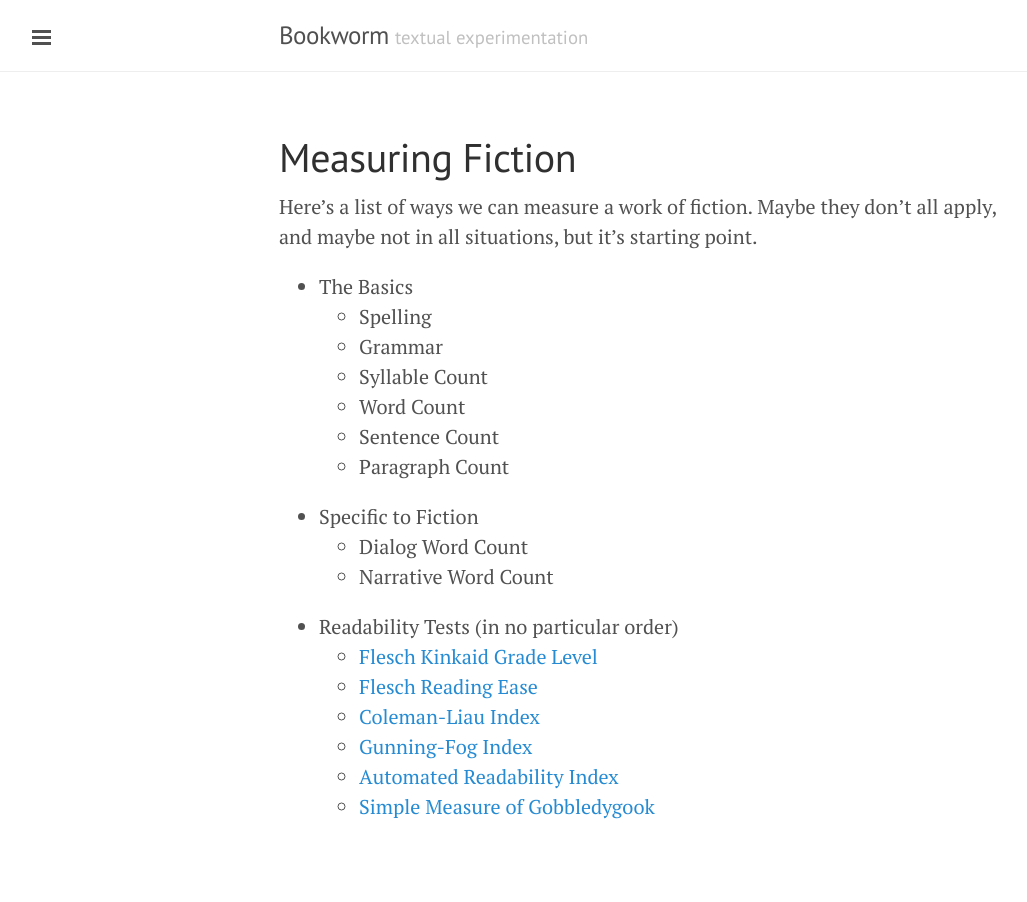
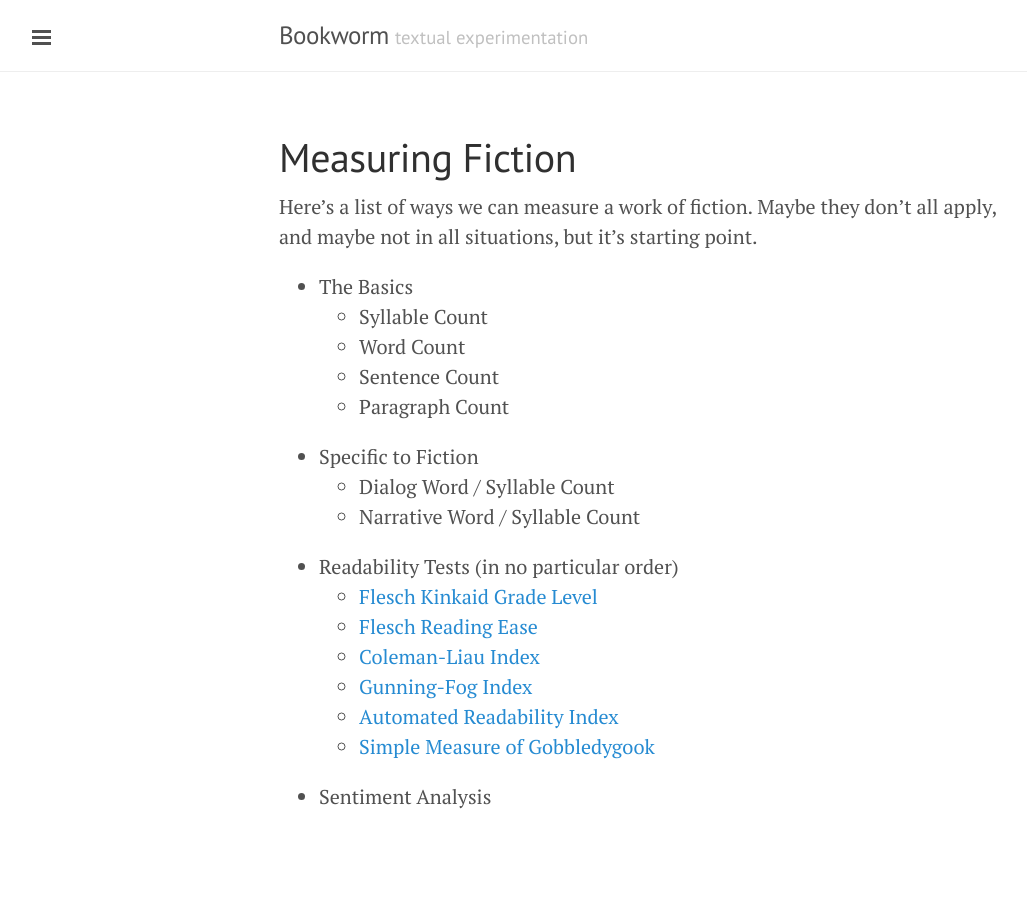
Before and after one commit to davidlday/bookworm-blog, a Jekyll site: the page built from metrics.md, in a window 1280 px wide. Shown: the whole page, without its empty margins (1-1028 px from the left). Built offline with Jekyll 4.4.1, drawn with Linux system fonts in a browser that asks for light colours; Markdown is read by kramdown in place of the engine named in the settings; comment, search, counter and statistics services are not loaded.

Commit message:
Added Discus and updated metrics.

```diff
--- a/_layouts/default.html
+++ b/_layouts/default.html
@@ -22,6 +22,22 @@
       <div class="container content">
         {{ content }}
       </div>
+      {% if page.comments %}
+      <div id="disqus_thread" class="container"></div>
+      <script type="text/javascript">
+            /* * * CONFIGURATION VARIABLES: EDIT BEFORE PASTING INTO YOUR WEBPAGE * * */
+            var disqus_shortname = 'davidlday'; // required: replace example with your forum shortname
+
+            /* * * DON'T EDIT BELOW THIS LINE * * */
+            (function() {
+                var dsq = document.createElement('script'); dsq.type = 'text/javascript'; dsq.async = true;
+                dsq.src = '//' + disqus_shortname + '.disqus.com/embed.js';
+                (document.getElementsByTagName('head')[0] || document.getElementsByTagName('body')[0]).appendChild(dsq);
+            })();
+      </script>
+      <noscript>Please enable JavaScript to view the <a href="http://disqus.com/?ref_noscript">comments powered by Disqus.</a></noscript>
+      {% endif %}
+
     </div>
 
     <label for="sidebar-checkbox" class="sidebar-toggle"></label>
--- a/metrics.md
+++ b/metrics.md
@@ -1,20 +1,19 @@
 ---
 layout: page
 title: Measuring Fiction
+comments: true
 ---
 
 Here's a list of ways we can measure a work of fiction. Maybe they don't all apply, and maybe not in all situations, but it's starting point.
 
 * The Basics
-  * Spelling
-  * Grammar
   * Syllable Count
   * Word Count
   * Sentence Count
   * Paragraph Count
 * Specific to Fiction
-  * Dialog Word Count
-  * Narrative Word Count
+  * Dialog Word / Syllable Count
+  * Narrative Word / Syllable Count
 * Readability Tests (in no particular order)
   * [Flesch Kinkaid Grade Level](http://en.wikipedia.org/wiki/Flesch%E2%80%93Kincaid_Grade_Level#Flesch.E2.80.93Kincaid_Grade_Level)
   * [Flesch Reading Ease](http://en.wikipedia.org/wiki/Flesch%E2%80%93Kincaid_readability_test#Flesch_Reading_Ease)
@@ -22,3 +21,4 @@
   * [Gunning-Fog Index](http://en.wikipedia.org/wiki/Gunning-Fog_Index)
   * [Automated Readability Index](http://en.wikipedia.org/wiki/Automated_Readability_Index)
   * [Simple Measure of Gobbledygook](http://en.wikipedia.org/wiki/SMOG)
+* Sentiment Analysis
```
Also changed, not shown: _posts/2014-11-29-the-bookworm-blog.md (+1 -0 lines).
